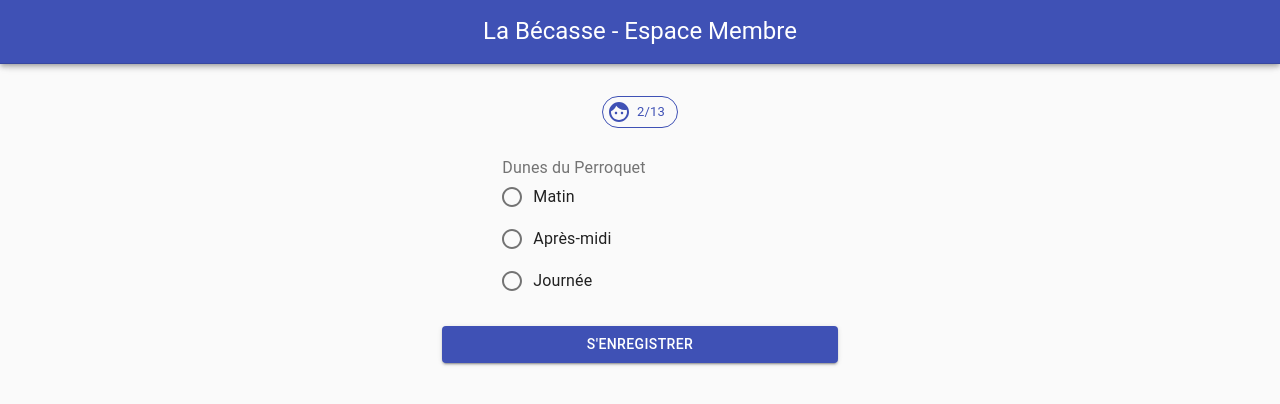
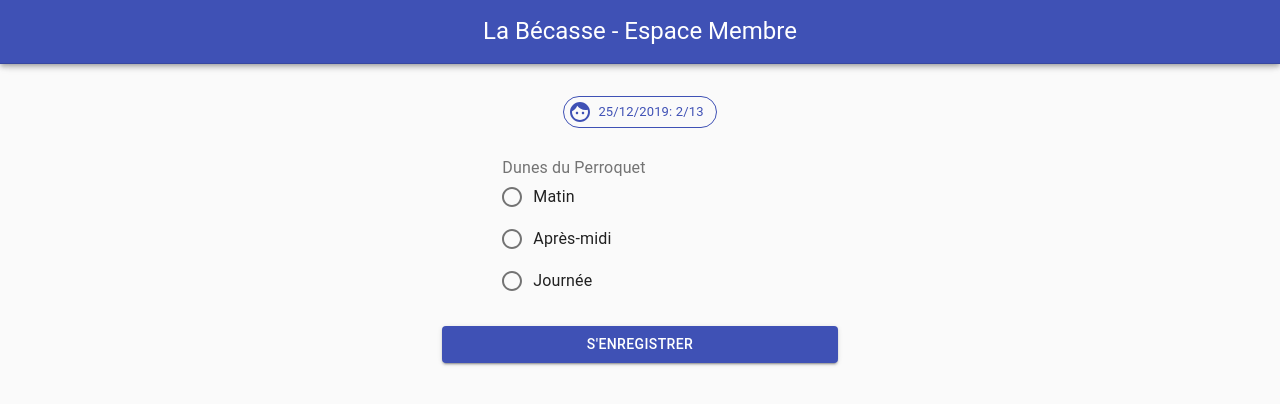
Before and after one commit to labecasse59123/la-becasse-membre, a React (Create React App) app: page / in a window 1280 px wide. Shown: the top 404 px of the page. Built offline with nearby package versions, Linux system fonts and the light colour scheme; what superagent-prefix would draw is missing.

Commit message:
feat(hunt): add current date to HunterCounter

```diff
--- a/src/hunt/HunterCounter.js
+++ b/src/hunt/HunterCounter.js
@@ -19,12 +19,15 @@ const useStyles = makeStyles(theme => ({
 function HunterCounter(props) {
   const classes = useStyles();
   const { huntCounter } = props;
+  // Declare a new state variable, which we'll call "count"
+  const today = new Date();
+  const formattedDate = `${String(today.getDate()).padStart(2, '0')}/${String(today.getMonth() + 1).padStart(2, '0')}/${today.getFullYear()}`;
 
   return (
     <div className={classes.badge}>
       <Chip
         icon={<FaceIcon/>}
-        label={`${huntCounter}/13`}
+        label={`${formattedDate}: ${huntCounter}/13`}
         variant="outlined"
         color="primary"
       />
```
